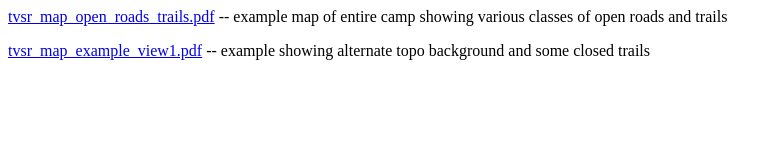
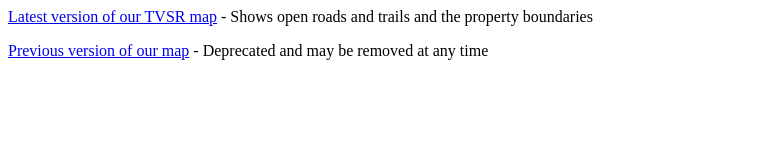
Before and after one commit to tvsr-gis/tvsr-gis.github.io, a plain HTML site: page index.html in a window 1280 px wide. Shown: the whole page, without its empty margins (0-782 px from the left). Drawn offline with Linux system fonts and the light colour scheme.

Commit message:
Revising what we present to the public

```diff
--- a/index.html
+++ b/index.html
@@ -1,2 +1,2 @@
-<p><a href="tvsr_map_open_roads_trails.pdf">tvsr_map_open_roads_trails.pdf</a> -- example map of entire camp showing various classes of open roads and trails</p>
-<p><a href="tvsr_map_example_view1.pdf">tvsr_map_example_view1.pdf</a> -- example showing alternate topo background and some closed trails</p>
+<p><a href="tvsr_map_open_roads_trails.pdf">Latest version of our TVSR map</a> - Shows open roads and trails and the property boundaries</p>
+<p><a href="tvsr_map_open_roads_trails_old_portrait.pdf">Previous version of our map</a> - Deprecated and may be removed at any time</p>
```
